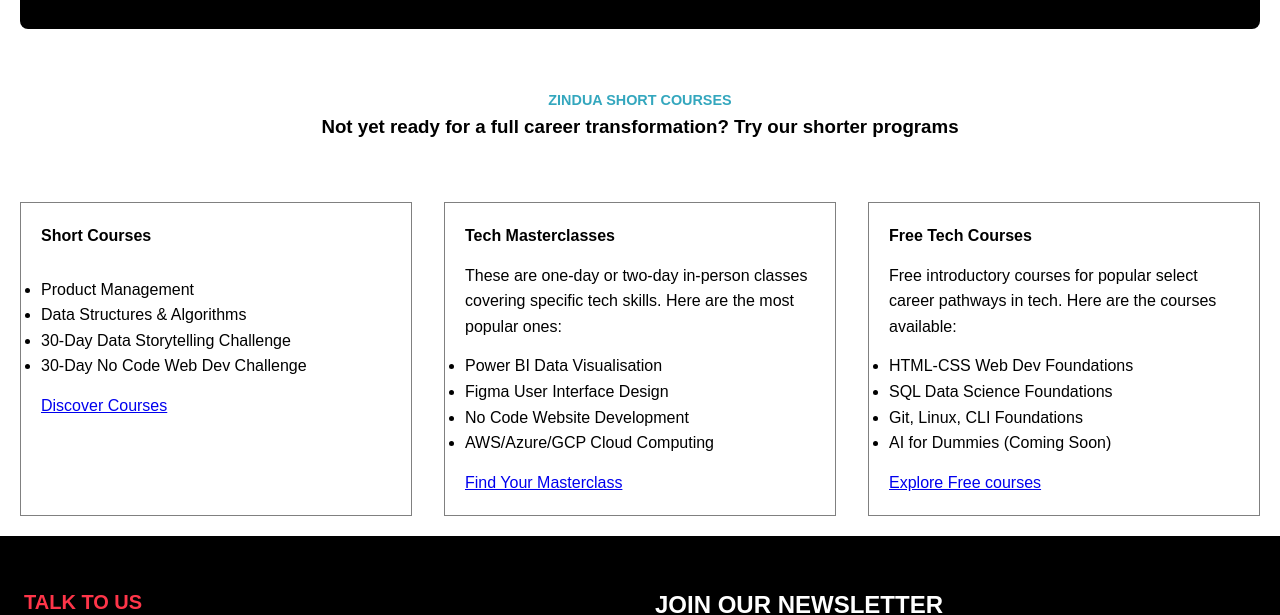
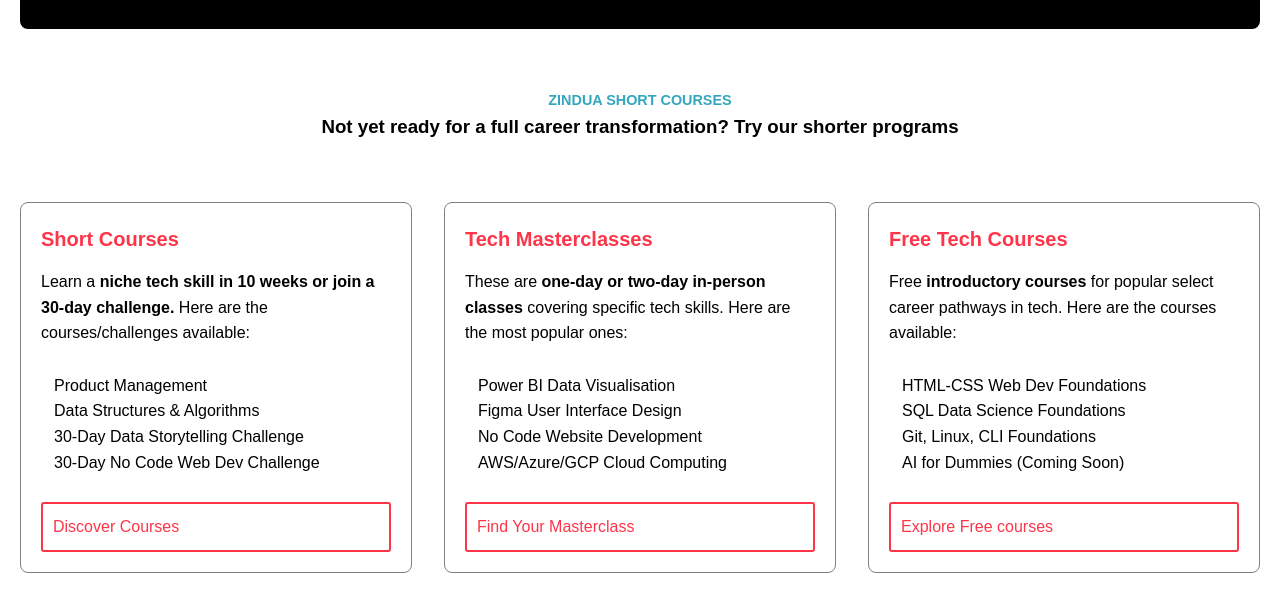
Before and after one commit to Ianmwia/zindua-landing-page, a plain HTML site: page index.html in a window 1280 px wide. Shown: the part 4814-5429 px from the top of the page. Drawn offline with Linux system fonts and the light colour scheme.

Commit message:
styling courses programs

```diff
--- a/index.html
+++ b/index.html
@@ -283,7 +283,7 @@
         <div class="short-courses-container">
             <div class="sc-one-o-three">
                 <h4>Short Courses</h4>
-                <p></p>
+                <p>Learn a <strong>niche tech skill in 10 weeks or join a 30-day challenge.</strong> Here are the courses/challenges available:</p>
                 <div class="sc-list">
                     <ul>
                         <li>Product Management</li>
@@ -304,7 +304,7 @@
             </div>
             <div class="sc-one-o-three">
                 <h4>Tech Masterclasses</h4>
-                <p>These are one-day or two-day in-person classes covering specific tech skills. Here are the most popular ones:</p>
+                <p>These are <strong>one-day or two-day in-person classes</strong> covering specific tech skills. Here are the most popular ones:</p>
                 <div class="sc-list">
                     <ul>
                         <li>Power BI Data Visualisation</li>
@@ -325,7 +325,7 @@
             </div>
             <div class="sc-one-o-three">
                 <h4>Free Tech Courses</h4>
-                <p>Free introductory courses for popular select career pathways in tech. Here are the courses available:</p>
+                <p>Free <strong>introductory courses</strong> for popular select career pathways in tech. Here are the courses available:</p>
                 <div class="sc-list">
                     <ul>
                         <li>HTML-CSS Web Dev Foundations</li>
--- a/style.css
+++ b/style.css
@@ -19,7 +19,9 @@ body, .wrapper {
   position: sticky;
   top: 0;
 }
-
+section {
+    padding-bottom: 40px;
+}
 .logo {
     grid-area: logo;
     position: absolute;
@@ -328,7 +330,6 @@ option {
 }
 .choose-container-one{
     display: grid;
-    grid-template-rows: repeat(1fr 2fr);
     grid-template-columns: 1fr 2fr;
     align-items: center;
     padding: 0px 24px;
@@ -336,6 +337,10 @@ option {
 .choose-container-one img{
     height: 351px;
     width: 351px;
+    border-radius: 35%;
+}
+.choose-text {
+    padding: 0px 0px 0px 20px;
 }
 .zindua-short-courses{
     justify-content: center;
@@ -358,8 +363,33 @@ option {
     display: flex;
     flex-direction: column;
     border: 1px solid gray;
+    border-radius: 8px;
     padding: 20px;
     gap: 14px;
+}
+.sc-one-o-three h4{
+    color: #fe3549;
+    font-size: 20px;
+}
+.sc-one-o-three p{
+    font-size: 16px;
+}
+.sc-list {
+    padding: 13px;
+}
+.sc-list ul li{
+    font-size: 16px;
+    list-style: none;
+}
+.sc-button {
+    background-color: white;
+    border: 2px solid #fe3549;
+    border-radius: 3px;
+    padding: 10px;
+}
+.sc-button a{
+    text-decoration: none;
+    color: #fe3549;
 }
 .general-footer {
     background-color: black;
@@ -396,6 +426,9 @@ option {
     border-radius: 50%;
     background-color: #fe3549;
     text-decoration: none;
+}
+.footer-social a:hover{
+    background-color: #34a7be;
 }
 .footer-two{
     display: grid;
```
